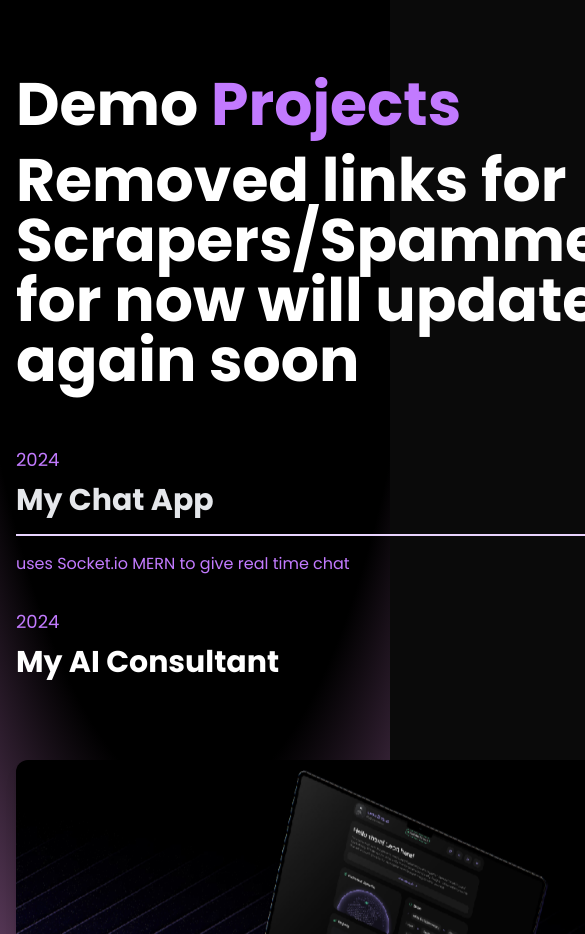
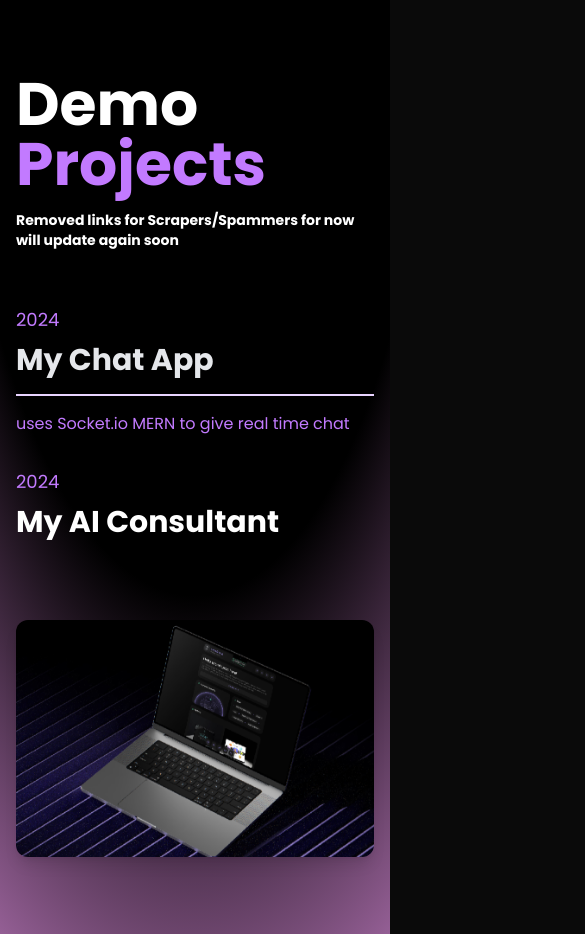
Before and after one commit to SSC-SDE/my-portfolio-minimal, a Next.js app: page / in a window 390 px wide. Shown: the part 5020-5954 px from the top of the page, 585 px wide, since content can reach past the window. Built offline with nearby package versions, Linux system fonts and the light colour scheme.

Commit message:
scrapers security

```diff
--- a/components/Portfolio.tsx
+++ b/components/Portfolio.tsx
@@ -58,7 +58,7 @@ export const Portfolio = () => {
         <div>
           <h2 className="text-6xl font-bold mb-10">
             Demo <span className="text-purple-400">Projects</span>
-            <p className="text-md md:text-sm py-4 font-semibold">
+            <p className="text-sm sm:text-sm py-4 font-semibold">
               {" "}
               Removed links for Scrapers/Spammers for now will update again soon{" "}
             </p>
```
